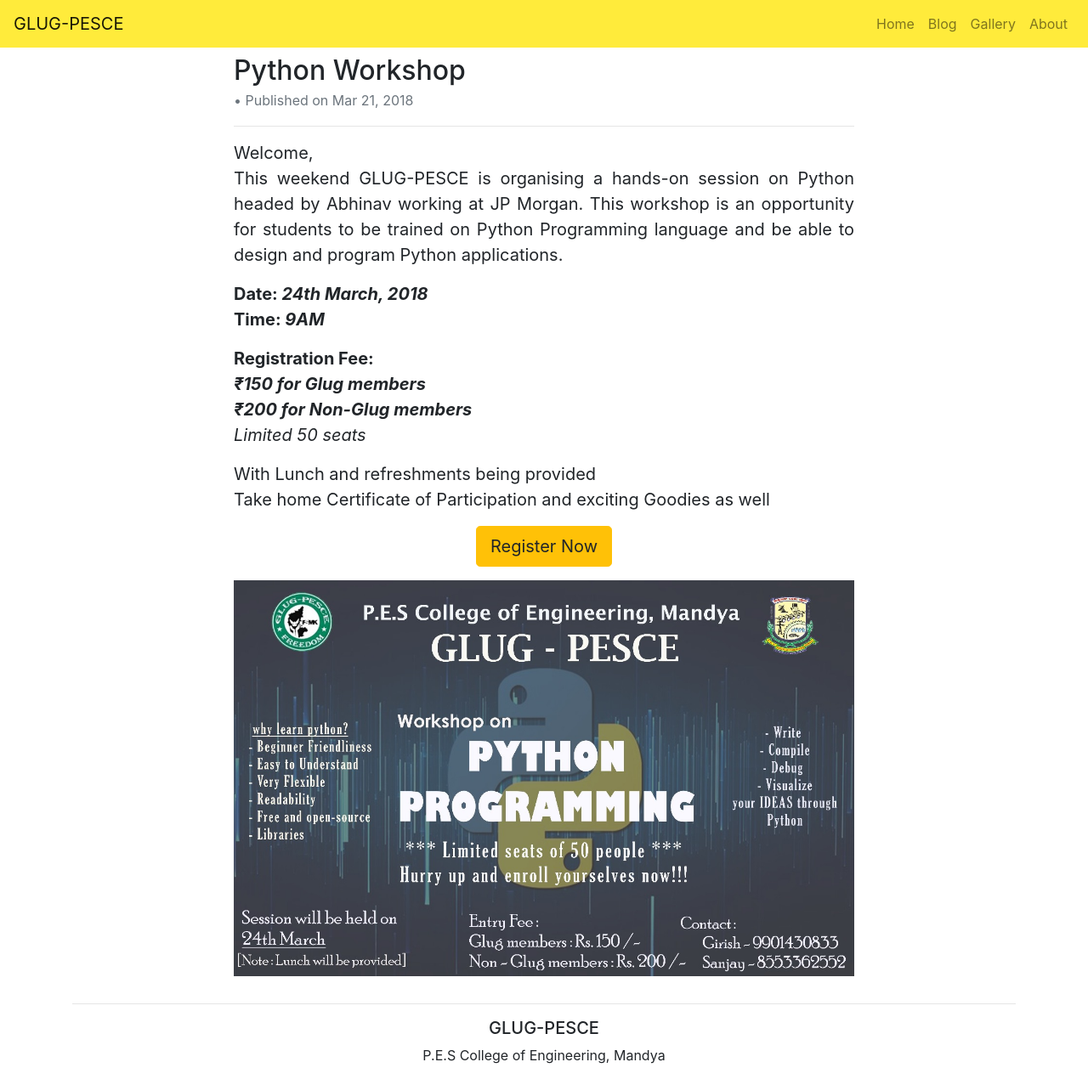
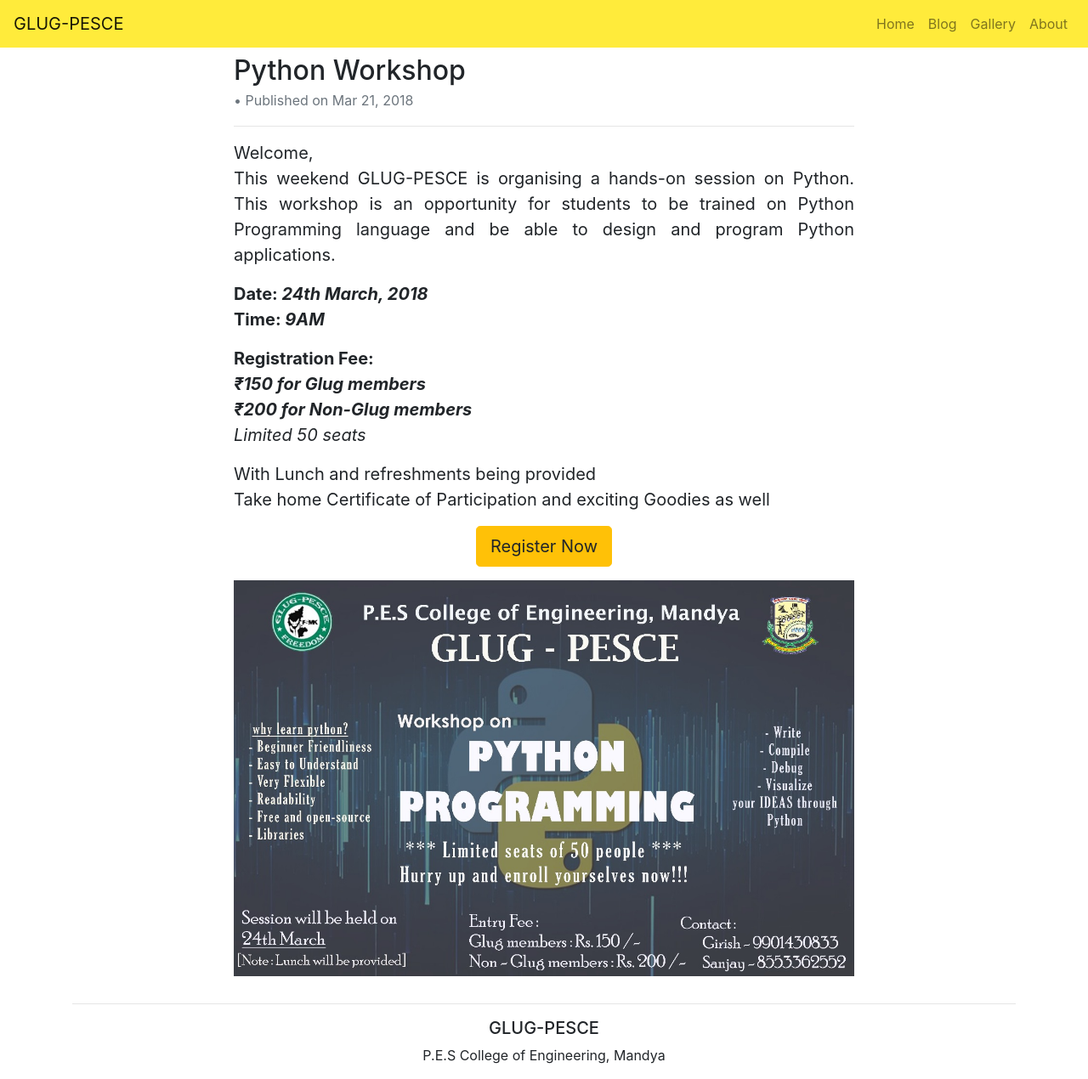
Before and after one commit to GLUG-PESCE/glug-pesce, a Jekyll site: the page built from _posts/2018-03-21-python-workshop.md, in a window 1280 px wide. Shown: the whole page at 85% size. Built offline with Jekyll 4.4.1, drawn with Linux system fonts in a browser that asks for light colours; nearby versions of some CDN libraries.

Commit message:
Python blog update

```diff
--- a/_posts/2018-03-21-python-workshop.md
+++ b/_posts/2018-03-21-python-workshop.md
@@ -5,7 +5,7 @@
 date: 2018-03-21
 ---
 Welcome,<br>
-This weekend GLUG-PESCE is organising a hands-on session on Python headed by Abhinav working at JP Morgan. This workshop is an opportunity for students to be trained on Python Programming language and be able to design and program Python applications.
+This weekend GLUG-PESCE is organising a hands-on session on Python. This workshop is an opportunity for students to be trained on Python Programming language and be able to design and program Python applications.
 
 **Date: *24th March, 2018*<br>
 Time: *9AM***
```
